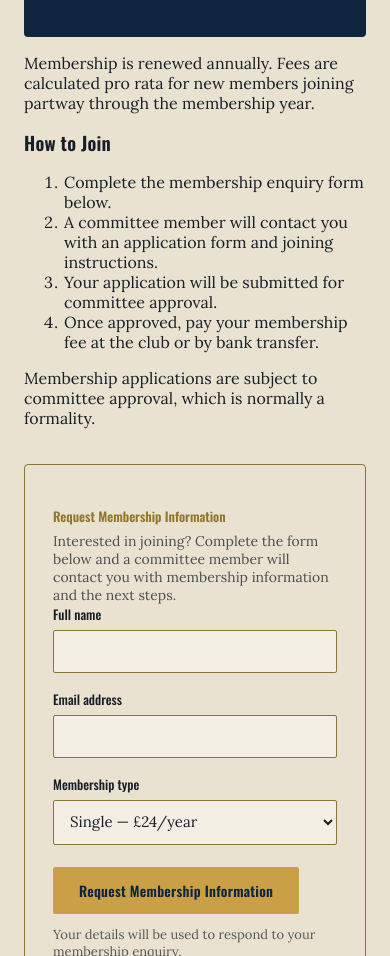
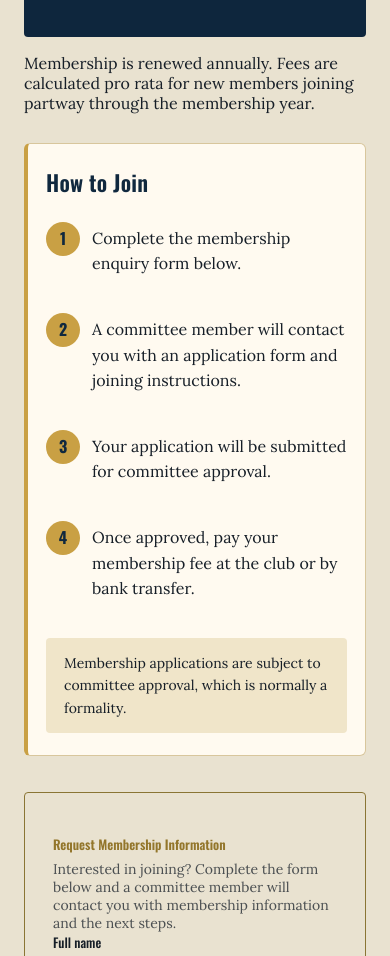
Before and after one commit to capeskp/WSSC-Webiste, an Eleventy site: page src/index.njk in a window 390 px wide. Shown: the part 7840-8796 px from the top of the page. Built offline with nearby package versions, Linux system fonts and the light colour scheme; Eleventy itself is replaced by a stand-in of ours; files that its build step writes are made by us from their sources.

Commit message:
Add styles for membership steps and responsiveness

```diff
--- a/src/assets/css/style.css
+++ b/src/assets/css/style.css
@@ -444,3 +444,88 @@
     padding: 20px;
   }
 }
+/* ---------- Membership heading and joining steps ---------- */
+
+/* Keep the membership heading on one line on desktop */
+@media (min-width: 721px) {
+  #membership .section-title {
+    max-width: none;
+    width: 100%;
+    white-space: nowrap;
+  }
+}
+
+/* How to Join panel */
+.membership-steps {
+  background: #fffaf0;
+  border: 1px solid #d8c69c;
+  border-left: 4px solid #c9a044;
+  border-radius: 6px;
+  padding: 28px 30px;
+  margin: 30px 0;
+}
+
+.membership-steps h3 {
+  font-size: 22px;
+  margin: 0 0 24px;
+  color: #10283e;
+}
+
+/* Numbered joining steps */
+.membership-steps ol {
+  list-style: none;
+  counter-reset: joining-step;
+  padding: 0;
+  margin: 0;
+}
+
+.membership-steps li {
+  counter-increment: joining-step;
+  position: relative;
+  padding: 4px 0 24px 52px;
+  margin-bottom: 12px;
+  line-height: 1.6;
+  min-height: 40px;
+}
+
+.membership-steps li::before {
+  content: counter(joining-step);
+  position: absolute;
+  left: 0;
+  top: 0;
+  width: 34px;
+  height: 34px;
+  border-radius: 50%;
+  background: #c9a044;
+  color: #10283e;
+  display: flex;
+  align-items: center;
+  justify-content: center;
+  font-weight: 700;
+  font-family: 'Oswald', sans-serif;
+}
+
+/* Committee approval information */
+.membership-steps > p {
+  background: #f0e5c9;
+  border-radius: 4px;
+  padding: 14px 18px;
+  margin: 8px 0 0;
+  font-size: 14px;
+  line-height: 1.6;
+}
+
+/* Mobile adjustments */
+@media (max-width: 720px) {
+  #membership .section-title {
+    white-space: normal;
+  }
+
+  .membership-steps {
+    padding: 22px 18px;
+  }
+
+  .membership-steps li {
+    padding-left: 46px;
+  }
+}
```
